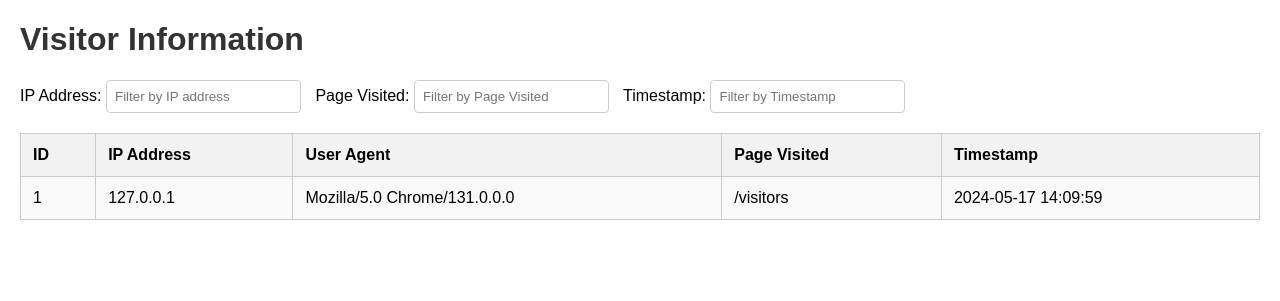
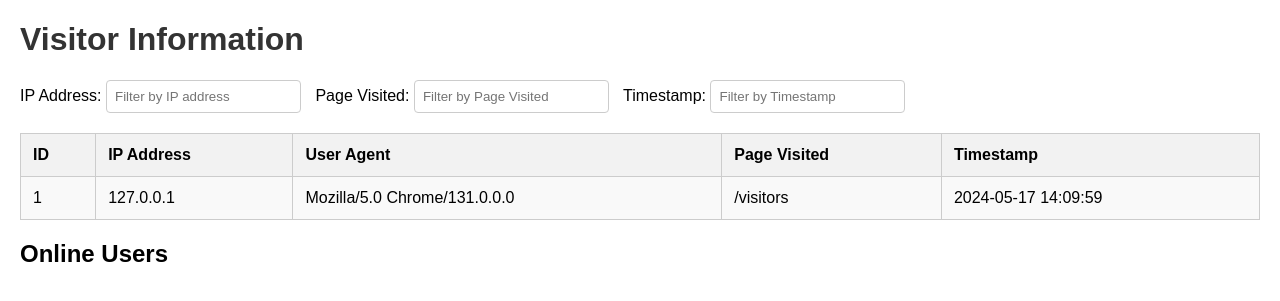
Before and after one commit to metin941/Crafty-hands-DIY-forum, a Flask app: page /visitors in a window 1280 px wide. Shown: the top 301 px of the page. Run offline with Flask 3, Linux system fonts and the light colour scheme; data comes from the database, SQL or seed files in the repository; both versions use the stored data as it was after the commit.

Commit message:
New feature : Added last update tracking in visitors page (app version 1.30)

```diff
--- a/app.py
+++ b/app.py
@@ -4,7 +4,7 @@ from flask import session
 import os
 from werkzeug.utils import secure_filename
 import logging
-from datetime import datetime
+from datetime import datetime, timedelta
 
 app = Flask(__name__)
 app.secret_key = 'Secret_key'
@@ -25,6 +25,7 @@ class User(db.Model):
     name = db.Column(db.String(80), nullable=False)
     email = db.Column(db.String(120), unique=True, nullable=False)
     country = db.Column(db.String(120), nullable=False)
+    last_activity = db.Column(db.DateTime, default=db.func.current_timestamp())
 
 class Thread(db.Model):
     id = db.Column(db.Integer, primary_key=True)
@@ -46,6 +47,7 @@ class Visitor(db.Model):
     page_visited = db.Column(db.String(200), nullable=False)
     timestamp = db.Column(db.DateTime, default=db.func.current_timestamp())
 
+#ADMIN PAGE PART ---------------------------------------------
 @app.before_request
 def log_request_info():
     visitor_ip = request.remote_addr
@@ -58,10 +60,32 @@ def log_request_info():
     db.session.add(visitor)
     db.session.commit()
 
+    # Update the last_activity for the logged-in user
+    if 'user_id' in session:
+        user = User.query.get(session['user_id'])
+        if user:
+            user.last_activity = datetime.utcnow()
+            db.session.commit()
+
 @app.route('/visitors')
 def view_visitors():
     visitors = Visitor.query.all()
-    return render_template('visitors.html', visitors=visitors)
+    online_users = get_online_users()  # Get online users
+    return render_template('visitors.html', visitors=visitors, online_users=online_users)  # Pass online_users to the template
+
+def get_online_users():
+    now = datetime.utcnow()
+    five_minutes_ago = now - timedelta(minutes=5)
+    online_users = User.query.filter(User.last_activity >= five_minutes_ago).all()
+    return online_users
+
+@app.route('/online_users')
+def online_users():
+    ten_minutes_ago = datetime.utcnow() - timedelta(minutes=10)
+    online_users = User.query.filter(User.last_activity >= ten_minutes_ago).all()
+    return render_template('online_users.html', users=online_users)
+
+#------------------------------------------------------------------
 
 @app.route('/')
 def index():
--- a/requirements.txt
+++ b/requirements.txt
@@ -9,3 +9,4 @@ Werkzeug
 zipp
 Flask-SQLAlchemy
 logging
+datetime
--- a/templates/visitors.html
+++ b/templates/visitors.html
@@ -77,6 +77,15 @@
         {% endfor %}
     </table>
 
+    <!-- Content of online_users.html starts here -->
+    <h2>Online Users</h2>
+    <ul>
+        {% for user in online_users %}
+            <li>{{ user.username }} (Last Activity: {{ user.last_activity }})</li>
+        {% endfor %}
+    </ul>
+    <!-- Content of online_users.html ends here -->
+
     <script>
         function filterTable() {
             const ipFilter = document.getElementById('ip-filter').value.toLowerCase();
```
Also changed, not shown: instance/forum.db.
